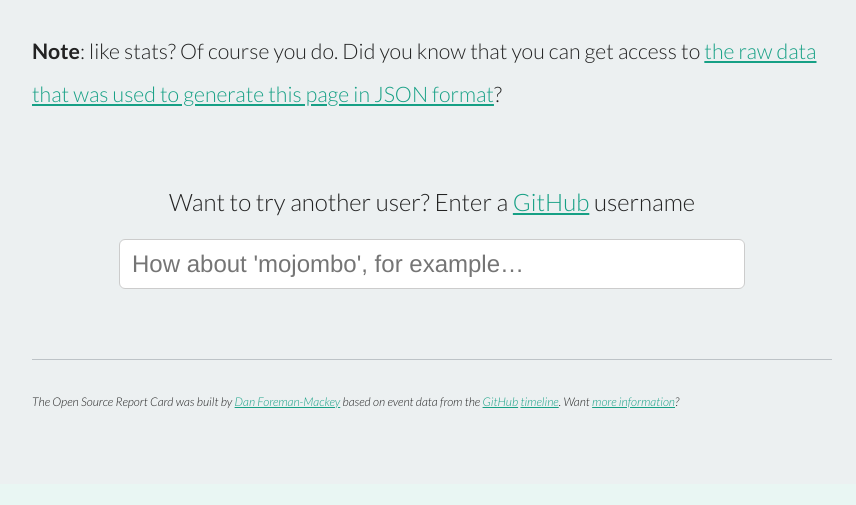
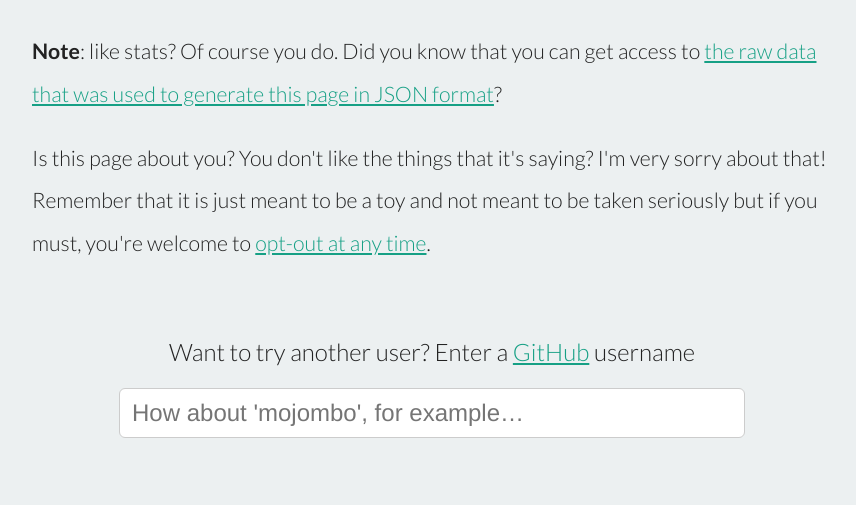
Before and after one commit to dfm/osrc, a Flask app: template osrc/templates/user.html in a window 1280 px wide. Shown: the part 839-1344 px from the top of the page, without its empty margins (208-1064 px from the left). Before the commit the page ends 1248 px from the top, so only its background shows below. Run offline with Flask 2, Linux system fonts and the light colour scheme; the template is opened without the code that fills it, so the values that code supplies are empty.

Commit message:
addressing #56

```diff
--- a/osrc/frontend.py
+++ b/osrc/frontend.py
@@ -12,6 +12,7 @@ import requests
 from math import sqrt
 
 from . import stats
+from .database import get_connection, format_key
 
 frontend = flask.Blueprint("frontend", __name__)
 
@@ -199,8 +200,9 @@ def opt_out_callback(username):
 
     # Save the opt-out to the database.
     user = username.lower()
+    get_connection().set(format_key("user:{0}:optout".format(user)), True)
 
-    return flask.redirect(flask.url_for(".opt_out_success"))
+    return flask.redirect(flask.url_for(".opt_out_success", username=username))
 
 
 @frontend.route("/opt-out/<username>/error")
@@ -208,6 +210,6 @@ def opt_out_error(username):
     return flask.render_template("opt-out-error.html", username=username)
 
 
-@frontend.route("/opt-out/success")
+@frontend.route("/opt-out/<username>/success")
 def opt_out_success(username):
-    return flask.render_template("opt-out-success.html", username=username)
+    return flask.render_template("opt-out-success.html")
--- a/osrc/templates/opt-out-error.html
+++ b/osrc/templates/opt-out-error.html
@@ -9,13 +9,15 @@
         {% with messages = get_flashed_messages() %}
         {% if messages %}
         The opt-out procedure failed with the message(s):
-        <ul class=flashes>
+        <ul>
         {% for message in messages %}
         <li>{{ message }}</li>
         {% endfor %}
         </ul>
         {% endif %}
         {% endwith %}
+        </p>
+        <p>
         You can
         <a href="{{ url_for('.opt_out_login', username=username) }}">try again</a>
         or <a href="https://github.com/dfm/osrc/issues">open an issue on GitHub</a>
--- a/osrc/templates/opt-out.html
+++ b/osrc/templates/opt-out.html
@@ -8,6 +8,9 @@
         Sorry to hear that you want to opt-out!
         <a href="{{ url_for('.opt_out_login', username=username) }}">Login using GitHub</a>
         to verify your account and your profile will disappear immediately.
+        <strong>Note</strong>: this action is final and once your account is
+        disabled, you'll have to <a href="mailto:osrc@dfm.io">email me</a> to
+        get re-added.
         </p>
     </div>
 </div>
--- a/osrc/templates/user.html
+++ b/osrc/templates/user.html
@@ -179,6 +179,14 @@
         raw data that was used to generate this page in JSON format</a>?
         </p>
 
+        <p>
+        Is this page about you? You don't like the things that it's saying?
+        I'm very sorry about that! Remember that it is just meant to be a toy
+        and not meant to be taken seriously but if you must, you're welcome to
+        <a href="{{ url_for(".opt_out", username=username) }}">opt-out at any
+        time</a>.
+        </p>
+
     </div>
 
 </div>
```
